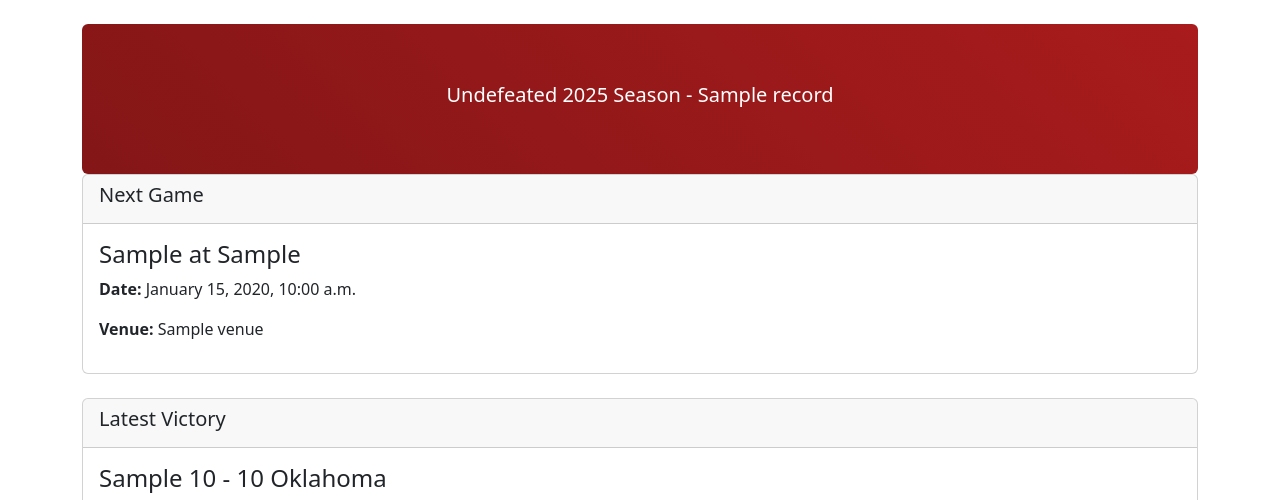
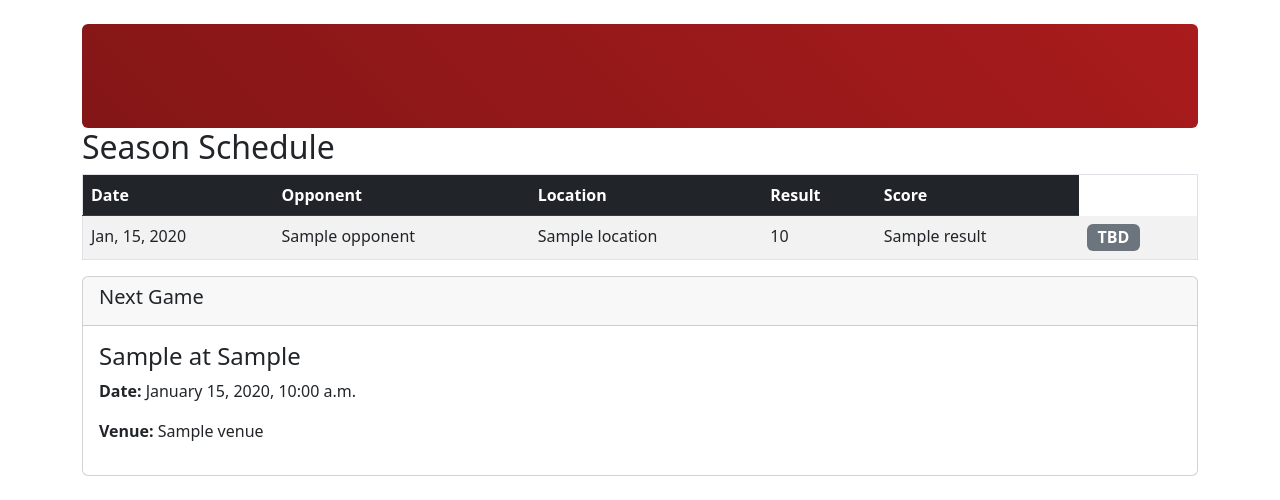
Before and after one commit to jacobrluttrull/oklahoma_sooners_dashboard, a Django app: template templates/stats/home.html in a window 1280 px wide. Shown: the part 56-556 px from the top of the page. Run offline with Django 5.2, Linux system fonts and the light colour scheme; the template is opened without the code that fills it: most values are stand-ins (such as "Sample title", 1, 10 or a date in 2020).

Commit message:
Add season schedule display with results to home view

```diff
--- a/templates/stats/home.html
+++ b/templates/stats/home.html
@@ -16,8 +16,41 @@
     <div class="container mt-4">
         <div class="jumbotron text-center p-5 rounded text-white" style="background: linear-gradient(45deg, #841617, #a91b1c);">
             <h1 class="display-4">{{ message }}</h1>
-            <p class="lead">Undefeated 2025 Season - {{ record }}</p>
         </div>
+    <h2>Season Schedule</h2>
+    <table border="1" cellpadding="5" cellspacing="0" class="table table-striped">
+        <thead class="table-dark">
+            <tr>
+                <th>Date</th>
+                <th>Opponent</th>
+                <th>Location</th>
+                <th>Result</th>
+                <th>Score</th>
+            </tr>
+        </thead>
+        <tbody>
+            {% for game in schedule %}
+            <tr>
+                <td> {{ game.date|date:"M, d, Y" }}</td>
+                <td> {{ game.opponent }}</td>
+                <td> {{ game.location }}</td>
+                <td> {{ game.score }}</td>
+                <td> {{ game.result }}</td>
+            <td>
+                {% if game.result == "W" %}
+                    <span class="badge bg-success fs-6">WIN</span>
+                {% elif game.result == "L" %}
+                    <span class="badge bg-danger fs-6">LOSS</span>
+                {% else %}
+                    <span class="badge bg-secondary fs-6">TBD</span>
+                {% endif %}
+            </td>
+            </tr>
+            {% endfor %}
+        </tbody>
+    </table>
+
+
 
         <!-- Next Game Card -->
         <div class="card mb-4">
```
Also changed, not shown: stats/views.py (+55 -0 lines).
